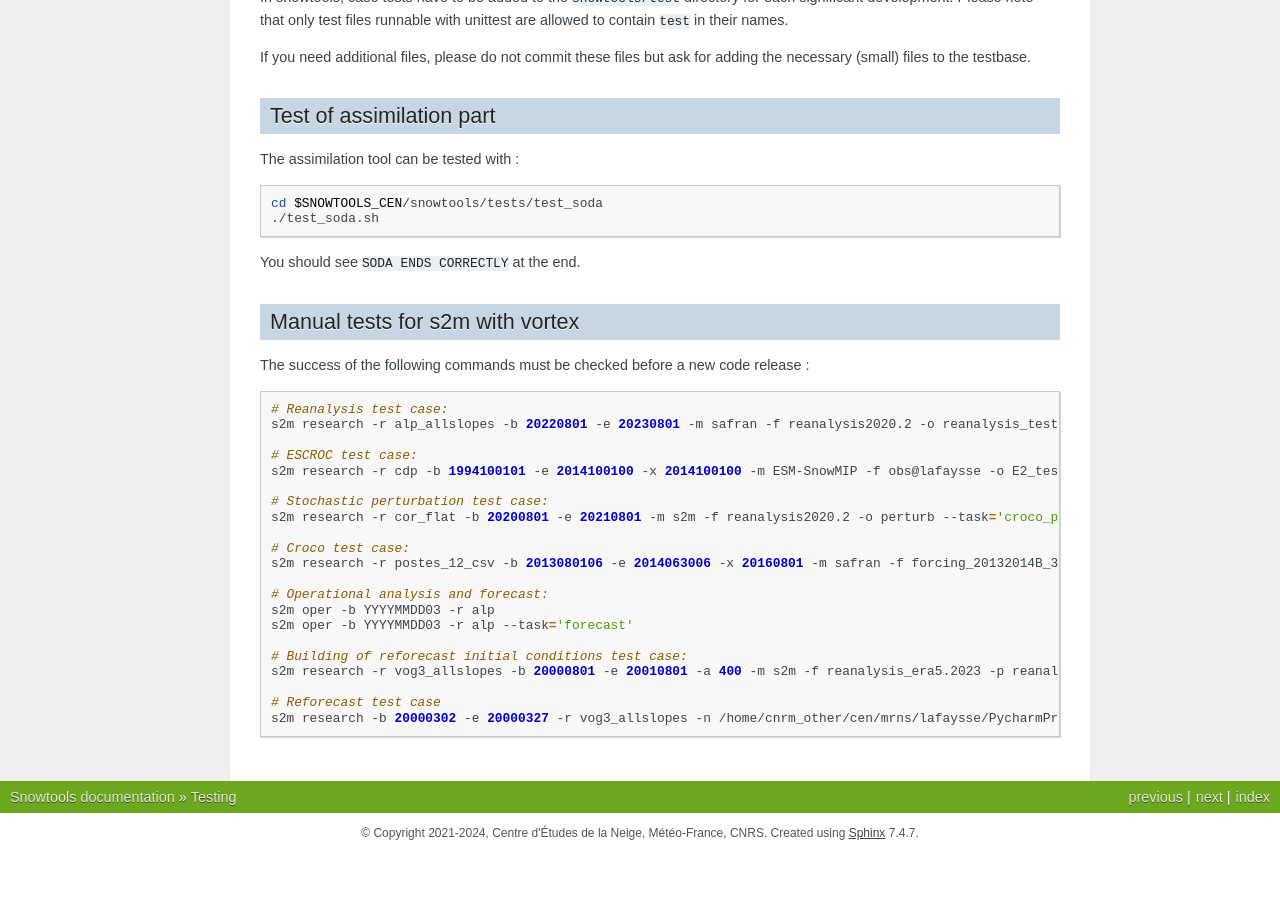
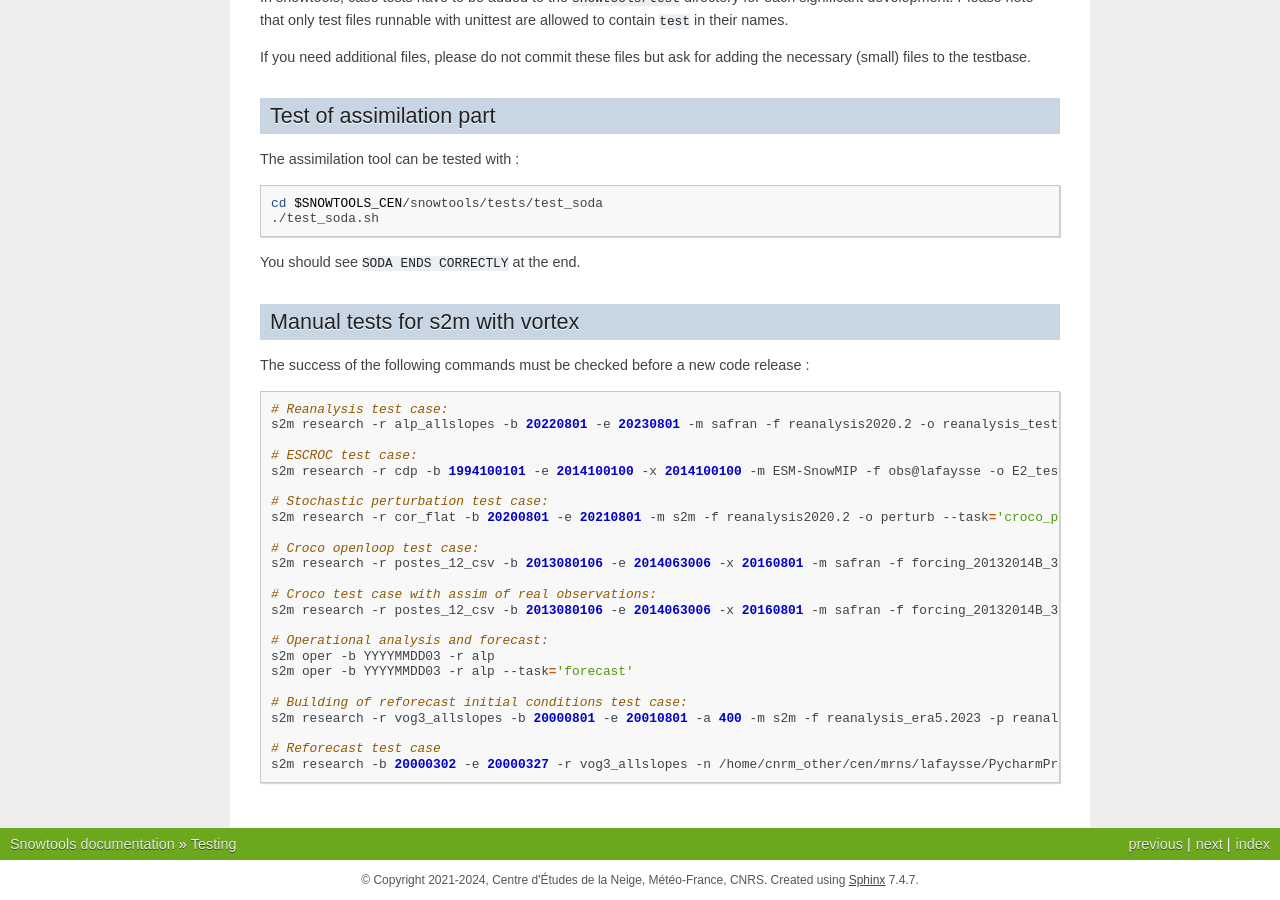
Before and after one commit to UMR-CNRM/snowtools, a Sphinx documentation site: the page built from doc/source/misc/test.rst, in a window 1280 px wide and 900 px high, scrolled down 651 px. Built offline with Sphinx 7.4.7, drawn with Linux system fonts in a browser that asks for light colours; formulas are drawn with MathJax 3; before the commit the page ends 1504 px from its top, so only the background shows below that.

Commit message:
add test case for openloop croco

```diff
--- a/doc/source/misc/test.rst
+++ b/doc/source/misc/test.rst
@@ -60,7 +60,10 @@ The success of the following commands must be checked before a new code release
     # Stochastic perturbation test case:
     s2m research -r cor_flat -b 20200801 -e 20210801 -m s2m -f reanalysis2020.2 -o perturb --task='croco_perturb' --nmembers=80
 
-    # Croco test case:
+    # Croco openloop test case:
+    s2m research -r postes_12_csv -b 2013080106 -e 2014063006 -x 20160801 -m safran -f forcing_20132014B_31D_11_t1500_160@fructusm -o testopenloop -n ~lafaysse/croco/OPTIONS_MOTHER_DEP.nam --task='croco' --croco='openloop' --escroc=E1notartes --nmembers=35 --nforcing=35 --conf=/home/lafaysse/croco/conf.ini -s ~lafaysse/SURFEX/cen/exe_mpi
+
+    # Croco test case with assim of real observations:
     s2m research -r postes_12_csv -b 2013080106 -e 2014063006 -x 20160801 -m safran -f forcing_20132014B_31D_11_t1500_160@fructusm -o test0l -n ~lafaysse/croco/OPTIONS_MOTHER_DEP.nam --task='croco' --croco='real' --escroc=E1notartes --nmembers=35 --nforcing=35 --conf=/home/lafaysse/croco/conf.ini -s ~lafaysse/SURFEX/cen/exe_mpi --obsxpid=obs@lafaysse --sensor=bdclim
 
     # Operational analysis and forecast:
```
